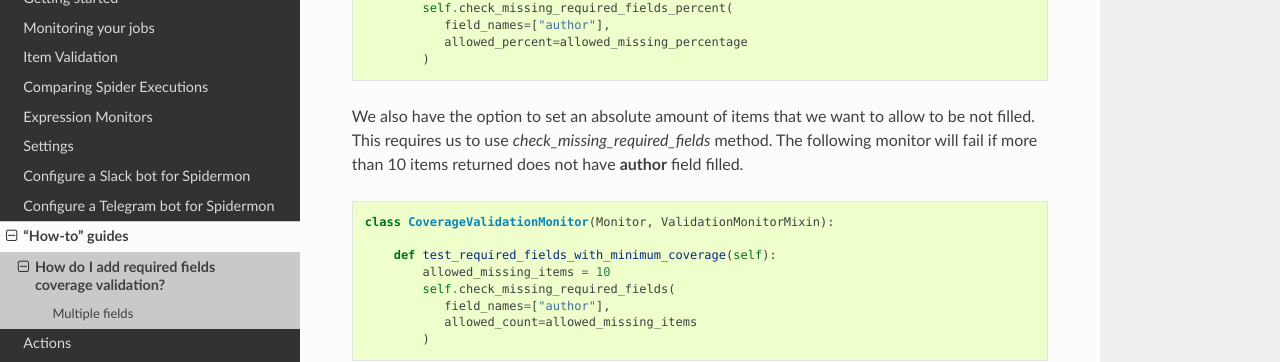
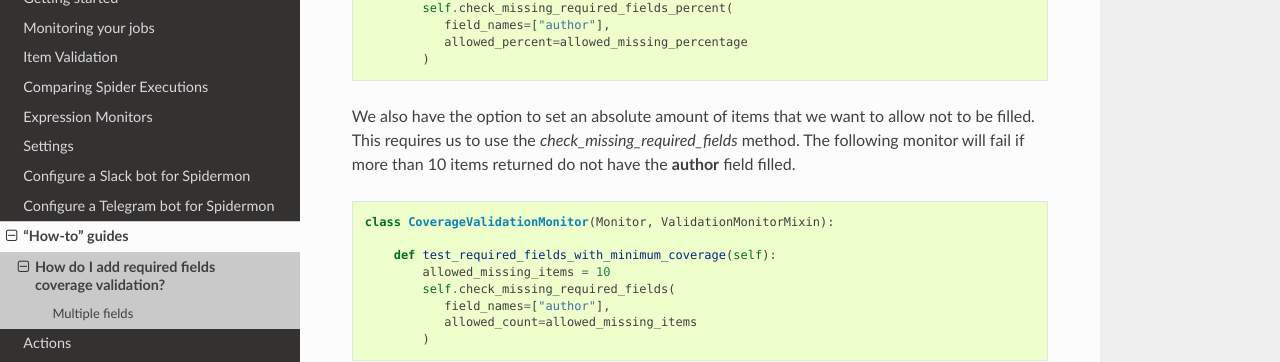
Before and after one commit to scrapinghub/spidermon, a Sphinx documentation site: the page built from docs/source/howto/required-fields-coverage-validation.rst, in a window 1280 px wide and 900 px high, scrolled down 528 px. Shown: the part 151-513 px from the top of the window. Built offline with Sphinx 7.4.7 and the Read the Docs theme 2.0.0, drawn with Linux system fonts in a browser that asks for light colours.

Commit message:
Update docs/source/howto/required-fields-coverage-validation.rst
Co-authored-by: Adrián Chaves <adrian@chaves.io>

```diff
--- a/docs/source/howto/required-fields-coverage-validation.rst
+++ b/docs/source/howto/required-fields-coverage-validation.rst
@@ -32,9 +32,9 @@ filled. Using that we can create a monitor that accomplish our validation rule:
          )
 
 We also have the option to set an absolute amount of items that we want to allow
-to be not filled. This requires us to use *check_missing_required_fields*
-method. The following monitor will fail if more than 10 items returned does not
-have **author** field filled.
+not to be filled. This requires us to use the *check_missing_required_fields*
+method. The following monitor will fail if more than 10 items returned do not
+have the **author** field filled.
 
 .. code-block:: python
 
```
